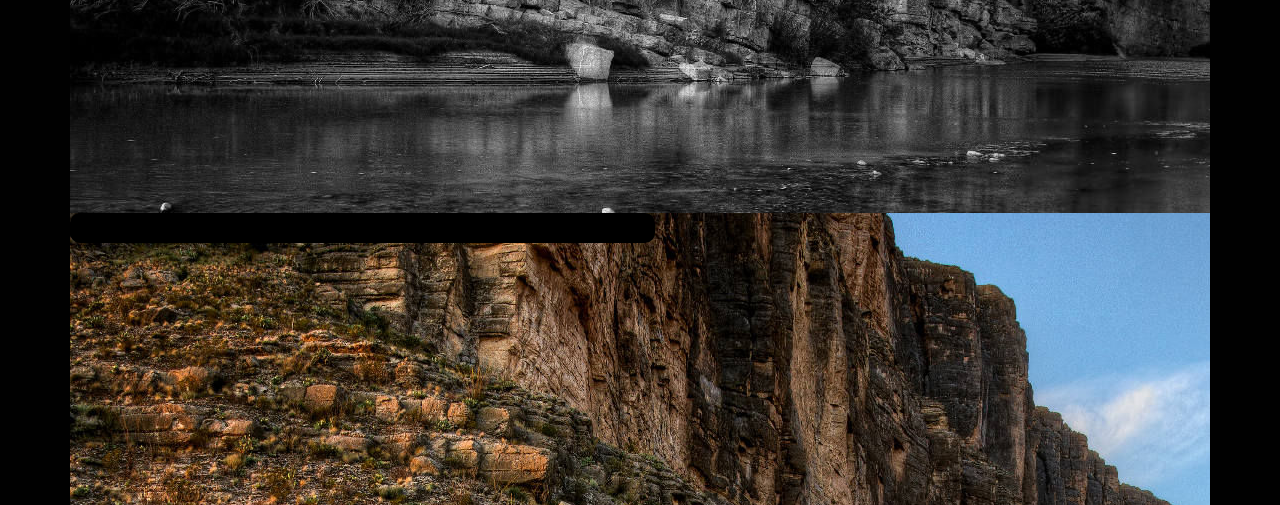
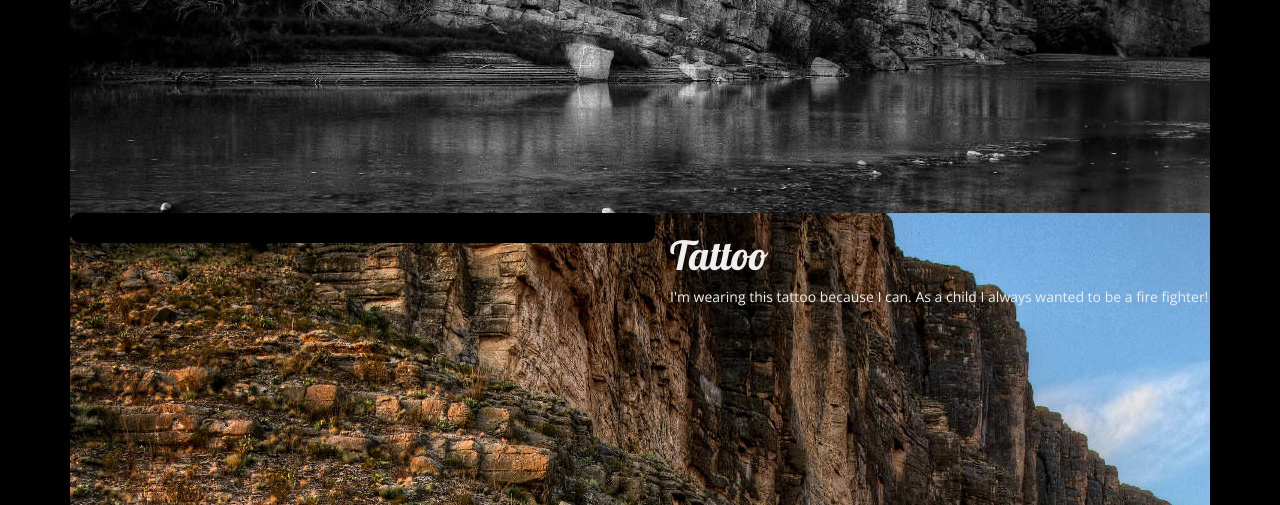
Before and after one commit to philippfrenzel/taatttoooo, a Yii app: template views/site/index.php in a window 1280 px wide. Shown: the part 657-1162 px from the top of the page. Run offline with PHP 8.4 and a stand-in for Yii, Linux system fonts and the light colour scheme; the template is opened without the code that fills it, so the values that code supplies are empty; some libraries are stand-ins or nearby versions.

Commit message:
working on sample

```diff
--- a/views/site/onepage/first_page.php
+++ b/views/site/onepage/first_page.php
@@ -66,7 +66,10 @@ echo philippfrenzel\yii2imageslider\yii2imageslider::widget(array(
 ?>
             </div>
             <div class="col-md-6">
-
+                <h2>Tattoo</h2>
+                <p>
+                    I'm wearing this tattoo because I can. As a child I always wanted to be a fire fighter!
+                </p>
             </div>
         </div>
     </div>
```
